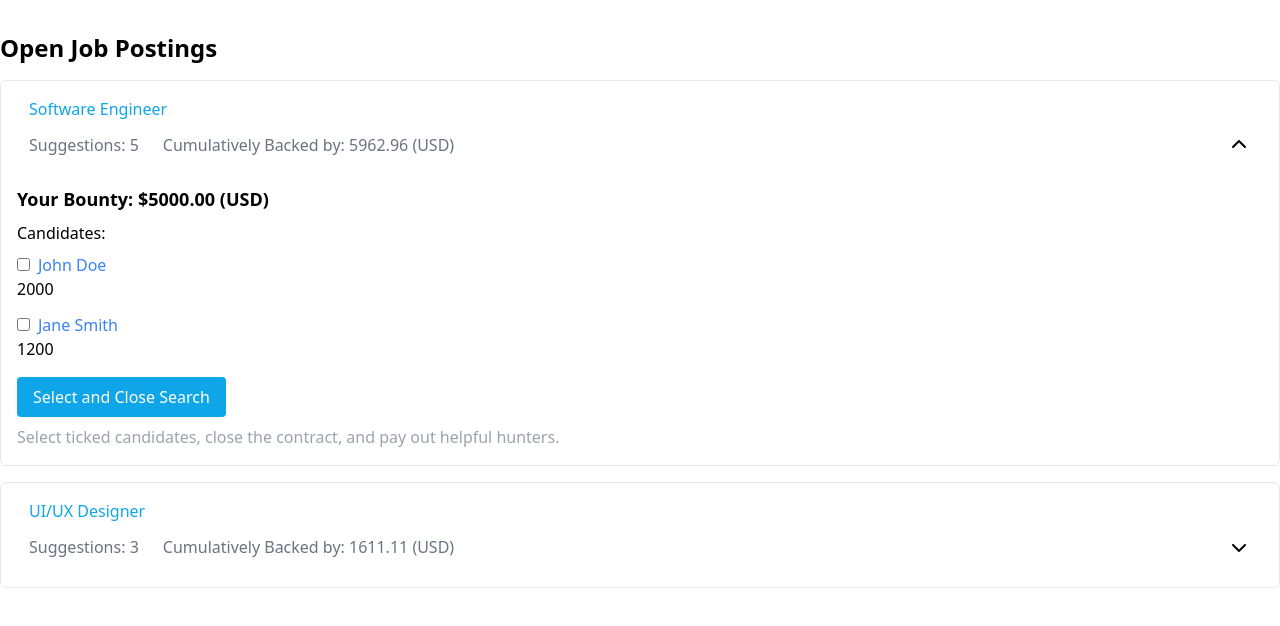
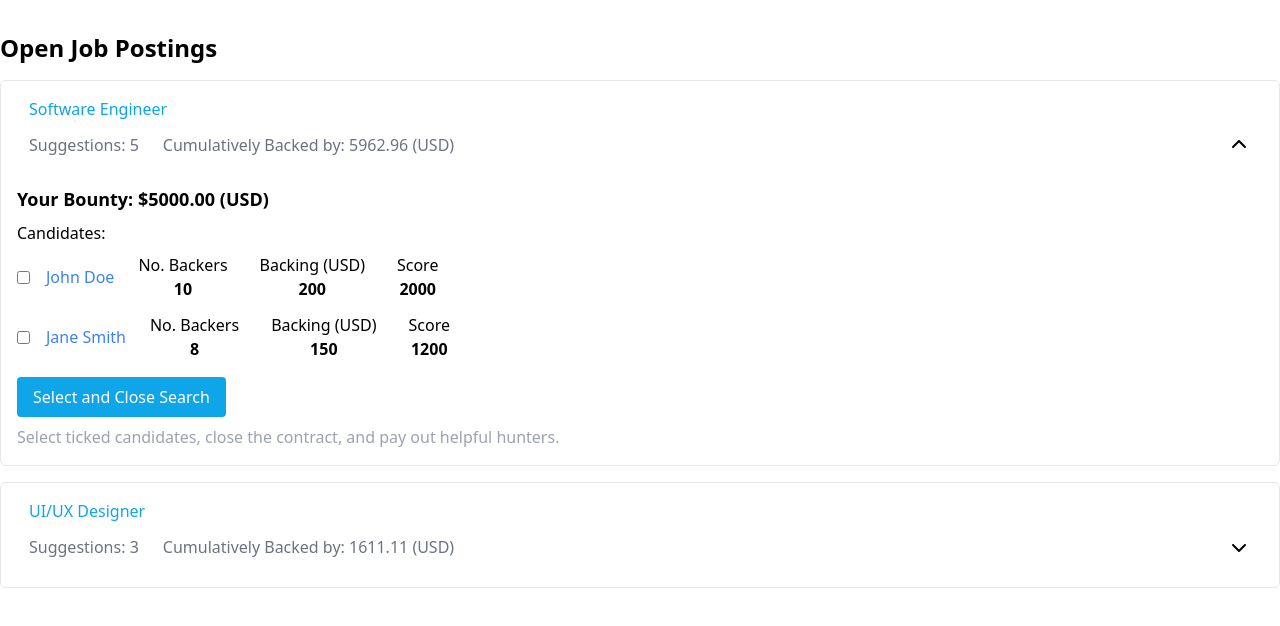
Before and after one commit to maxmynter/ethHackathonMUC, a Next.js app: page /company/ListActivePostings in a window 1280 px wide. Both pictures are taken after a click on the element 1239 px from the left and 145 px from the top of the page. Shown: the top 626 px of the page. Built offline with nearby package versions, Linux system fonts and the light colour scheme; what @rainbow-me/rainbowkit, wagmi would draw is missing.

Commit message:
Refactor Candidates List

```diff
--- a/pages/company/ListActivePostings.tsx
+++ b/pages/company/ListActivePostings.tsx
@@ -4,16 +4,6 @@ import mockJobPostings from "./jobPostingsMockData";
 import { Candidate, ExpandedJobPosting } from "../../types/global";
 import { FontAwesomeIcon } from "@fortawesome/react-fontawesome";
 import { faChevronUp, faChevronDown } from "@fortawesome/free-solid-svg-icons";
-
-const CandidateScore = ({
-  backedAmount,
-  backersCount,
-}: {
-  backedAmount: number;
-  backersCount: number;
-}) => {
-  return <p>{backedAmount * backersCount}</p>;
-};
 
 const ExpandCollapseToggle = ({
   isExpanded,
@@ -38,17 +28,51 @@ const ExpandCollapseToggle = ({
   );
 };
 
+const DisplaySingleScore = ({
+  scoreName,
+  score,
+}: {
+  score: number;
+  scoreName: string;
+}) => {
+  return (
+    <div className="flex flex-col ml-4 mr-4 items-center text-center ">
+      <h2 className="">{scoreName}</h2> <p className="font-bold">{score}</p>
+    </div>
+  );
+};
+const CandidateScores = ({
+  backedAmount,
+  backersCount,
+}: {
+  backedAmount: number;
+  backersCount: number;
+}) => {
+  return (
+    <div className="flex flex-row justify-between">
+      <DisplaySingleScore score={backersCount} scoreName="No. Backers" />
+      <DisplaySingleScore score={backedAmount} scoreName="Backing (USD)" />
+      <DisplaySingleScore
+        score={backersCount * backedAmount}
+        scoreName="Score"
+      />
+    </div>
+  );
+};
+
 const DisplayCandidate = ({ candidate }: { candidate: Candidate }) => {
   return (
     <li key={candidate.id} className="mb-3">
+      <div className="flex flex-row items-center">
         <input type="checkbox" className="mr-2" />
-      <a href={candidate.portfolioLink} className="text-blue-500">
+        <a href={candidate.portfolioLink} className="text-blue-500 pl-2 pr-2">
           {candidate.name}
         </a>
-      <CandidateScore
+        <CandidateScores
           backedAmount={candidate.backedAmount}
           backersCount={candidate.backersCount}
         />
+      </div>
     </li>
   );
 };
```
Lines whose indentation alone changed are shown as unchanged.
